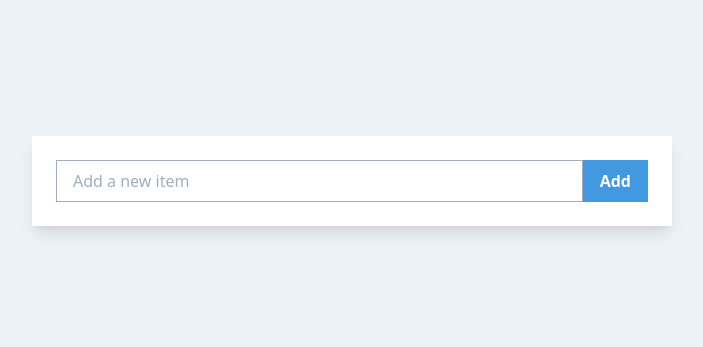
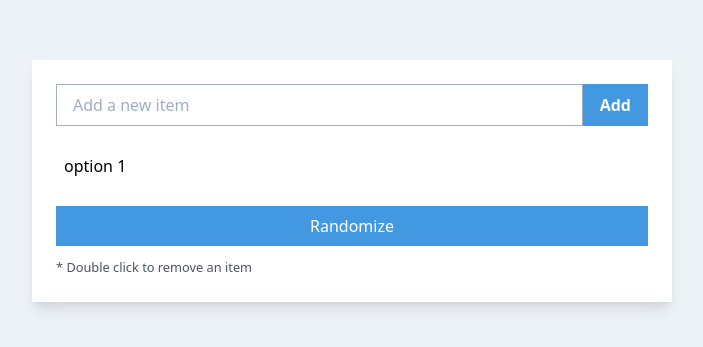
Before and after one commit to Adekunle27/React_Random_Picker, a React (Create React App) app: page / in a window 1280 px wide. Shown: the part 219-566 px from the top of the page, without its empty margins (288-991 px from the left). Built offline with nearby package versions, Linux system fonts and the light colour scheme; the HTML template or start-up script is replaced by a standard one.

Commit message:
added delete functionality

```diff
--- a/src/App.js
+++ b/src/App.js
@@ -14,7 +14,7 @@ import './App.css';
 // button (bottom) -> trigger the randomizer ✅
 
 function App() {
-	const [items, setItems] = useState([]);
+	const [items, setItems] = useState([{ text: 'option 1', selected: false }]);
 	const [inputValue, setInputValue] = useState('');
 
 	const handleSubmit = e => {
@@ -49,8 +49,14 @@ function App() {
 		setItems(newItems);
 	};
 
+	const removeItem = i => {
+		const newItems = items.filter((_, idx) => idx !== i);
+
+		setItems(newItems);
+	};
+
 	return (
-		<div className='container bg-white mx-auto shadow-lg w-2/4 h-auto p-6'>
+		<div className='container bg-white mx-auto shadow-lg w-full sm:w-2/4 h-auto p-6'>
 			<form onSubmit={handleSubmit} className='flex'>
 				<input
 					className='py-2 px-4 border border-gray-500 flex-1'
@@ -69,9 +75,10 @@ function App() {
 			<ul>
 				{items.map((item, idx) => (
 					<li
-						className={`my-5 p-2 ${
+						className={`select-none cursor-pointer hover:bg-orange-300 my-5 p-2 ${
 							item.selected ? 'bg-orange-500 text-white' : ''
 						}`}
+						onDoubleClick={() => removeItem(idx)}
 						key={idx}>
 						{item.text}
 					</li>
@@ -79,11 +86,16 @@ function App() {
 			</ul>
 
 			{items.length > 0 && (
-				<button
-					className='bg-blue-500 w-full hover:bg-blue-700 text-white py-2 px-4'
-					onClick={randomizer}>
-					Randomize
-				</button>
+				<>
+					<button
+						className='bg-blue-500 w-full hover:bg-blue-700 text-white py-2 px-4'
+						onClick={randomizer}>
+						Randomize
+					</button>
+					<small className='text-gray-700 mt-3 inline-block'>
+						* Double click to remove an item
+					</small>
+				</>
 			)}
 		</div>
 	);
```
